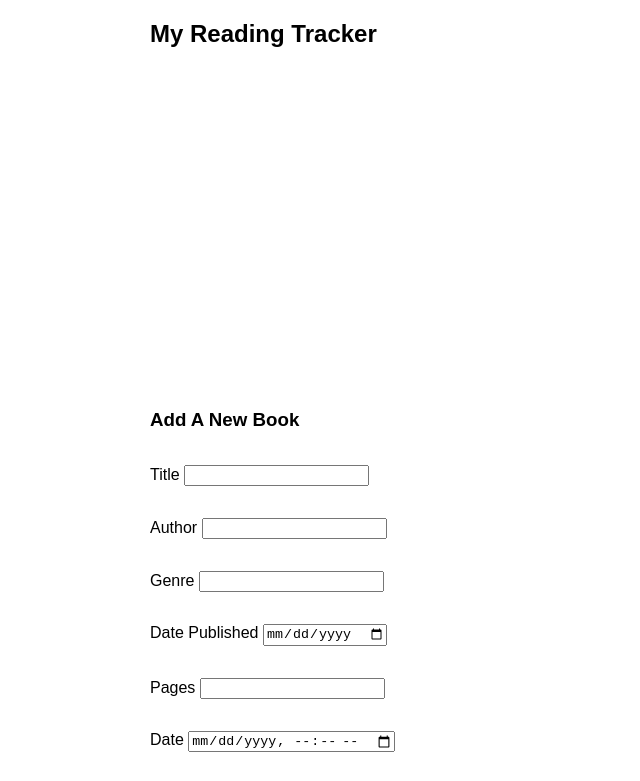
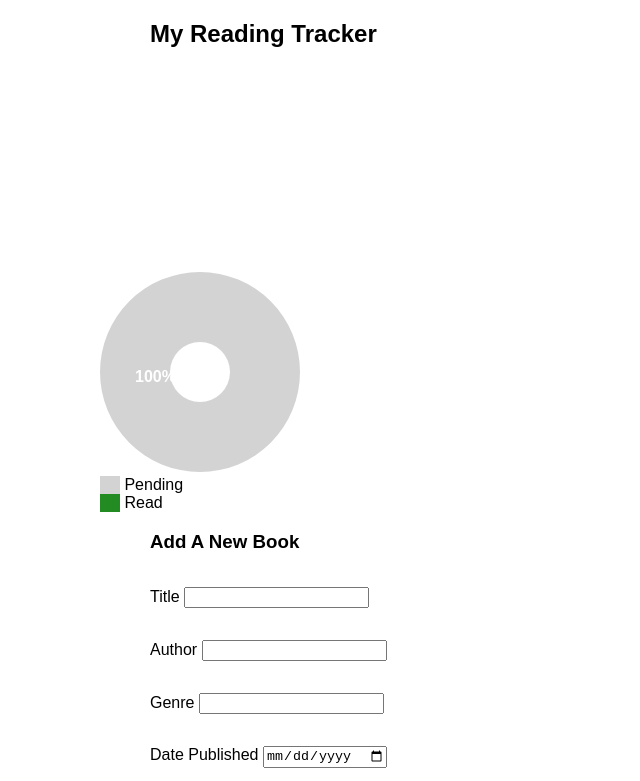
Before and after one commit to wkirui/Firebase-JS-Dashboard, a plain HTML site: page index.html in a window 1280 px wide. Shown: the top 781 px of the page, without its empty margins (0-640 px from the left). Drawn offline with Linux system fonts and the light colour scheme; no server answers.

Commit message:
updated text layout

```diff
--- a/index.html
+++ b/index.html
@@ -19,8 +19,13 @@
     <script src="https://www.gstatic.com/firebasejs/8.1.1/firebase-analytics.js"></script>
     <!-- <img src="/agrainofwheat.jpeg" alt="book" /> -->
 
-    <canvas id="pieChart"></canvas>
-    <div id ="myLegend"></div>
+    <div id="summaryCharts">
+      <canvas id="pieChart"></canvas>
+      <div id="myLegend"></div>
+
+      <canvas id="progressChart"></canvas>
+      <div id="progressLegend"></div>
+    </div>
     <div id="books-container"></div>
 
     <h3>Add A New Book</h3>
--- a/index.js
+++ b/index.js
@@ -142,9 +142,14 @@ function saveFormData(title, author, genre, published, pages, rating, added){
 
 // generate charts
 let pieChart = document.getElementById('pieChart');
-pieChart.height = 300;
-pieChart.width  = 300;
+pieChart.height = 200;
+pieChart.width  = 200;
 let ctx = pieChart.getContext('2d');
+
+let progressChart = document.getElementById('progressChart');
+progressChart.height = 200;
+progressChart.width  = 200;
+let progressCtx = progressChart.getContext('2d');
 
 // function to draw line
 function drawLine(ctx, startX, startY, endX, endY){
@@ -206,15 +211,36 @@ const Piechart = function(options){
             let offsetX = 15;
             let offsetY = 10;
 
+            // reposition labels for doughnut shape
+            if (this.options.doughnutHoleSize){
+                let offset = (pieRadius * this.options.doughnutHoleSize );
+                let labelX = this.canvas.width/2 + (-offset + pieRadius / 2) * Math.cos(start_angle + slice_angle/2);
+                let labelY = this.canvas.height/2 + (offset + pieRadius / 2) * Math.sin(start_angle + slice_angle/2);
+            }
+
             let labelText = Math.round(100 * val / total_value);
             this.ctx.fillStyle = 'white';
             this.ctx.font = 'bold 16px sans-serif';
             if(labelText > 0){
-                this.ctx.fillText(labelText+'%', labelX - offsetX, labelY + offsetY);
+                this.ctx.fillText(labelText+'%', labelX-offsetX, labelY+offsetY);
             }
             start_angle += slice_angle;
             color_index++;
         }
+        // create doughnut chart
+        if (this.options.doughnutHoleSize){
+            drawPieSlice(
+                this.ctx,
+                this.canvas.width/2,
+                this.canvas.height/2,
+                this.options.doughnutHoleSize * Math.min(this.canvas.width/2,this.canvas.height/2),
+                0,
+                2 * Math.PI,
+                "white"
+            );
+        }
+
+        // add legend
         if(this.options.legend){
             color_index = 0;
             let legendHTML = '';
@@ -241,6 +267,43 @@ myPiechart = new Piechart(
 )
 setTimeout(() =>{
     console.log("Drawing chart in 2 seconds");
-    console.log(genreList);
+    // console.log(genreList);
     myPiechart.draw();
 }, 2000);
+
+
+// get total books read
+let TargetBooks = 30;
+let totalBooks = 0;
+let progressReport = {};
+
+// create total books object
+setTimeout(() => {
+    for (let x in genreList){
+        let val = genreList[x]
+        totalBooks += val;
+    }
+    progressReport['Pending'] = TargetBooks;
+    progressReport['Read'] = totalBooks;
+}, 2000);
+
+console.log(progressReport);
+
+// plot progress distribution
+let progressLegend = document.getElementById('progressLegend');
+
+myProgressChart = new Piechart(
+    {
+        canvas: progressChart,
+        data: progressReport,
+        colors: ['lightgrey','forestgreen'],
+        legend: progressLegend,
+        doughnutHoleSize: 0.3
+    }
+)
+// plot progress chart
+setTimeout(() =>{
+    console.log("Drawing chart in 2 seconds");
+    // console.log(genreList);
+    myProgressChart.draw();
+}, 2000);
--- a/style.css
+++ b/style.css
@@ -5,6 +5,9 @@ body{
 }
 h2, h3{
     margin-left: 50px;
+}
+#summaryCharts {
+    display: inline-block;
 }
 #books-container{
     display: inline-block;
@@ -23,7 +26,7 @@ h2, h3{
     text-align: left;
     margin-left: 10px;
     margin-bottom: 30px;
-    line-height: 2px;
+    line-height: 1.5px;
 }
 #book-details #title{
     font-size: 18px;
@@ -35,6 +38,11 @@ h2, h3{
     text-decoration: none;
     position: relative;
 }
+#book-details #title {
+    width: 220px;
+    line-height: 20px;
+    white-space: pre-line;
+}
 #new-books-form {
     display: grid;
     position: relative;
```
